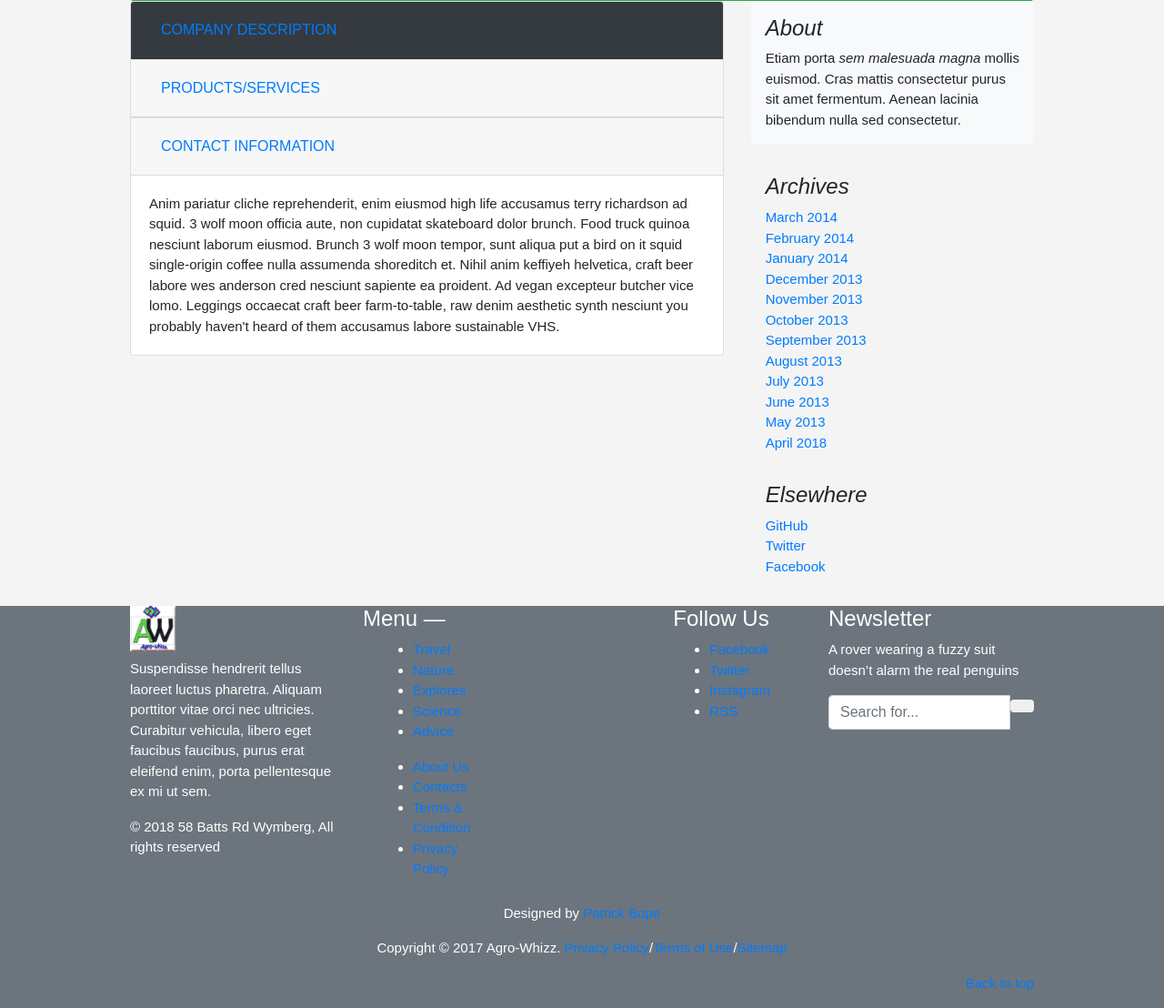
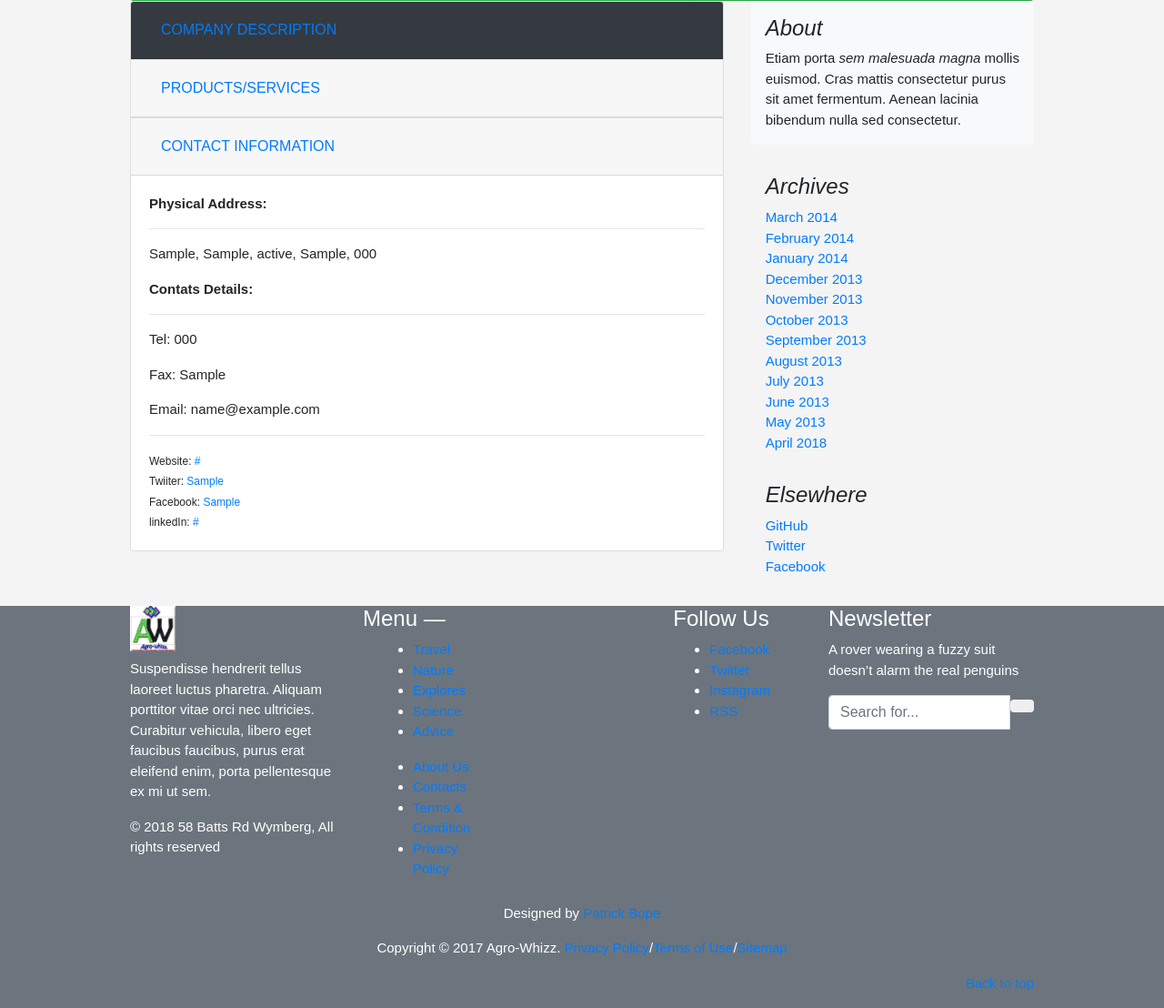
Before and after one commit to patbpm/whizzproject, a Django app: page /agrodata/foodindustrydata/1/companydetails/1/ in a window 1280 px wide, after a click on "CONTACT INFORMATION". Shown: the part 595-1703 px from the top of the page at 91% size. Run offline with Django 3.2, Linux system fonts and the light colour scheme; tables that the repository leaves empty hold one stand-in row (values such as "Sample post"); some libraries are stand-ins or nearby versions.

Commit message:
Adding the contact description in ComapnyDetails file

```diff
--- a/agrowhizz/agrodata/templates/agrodata/companyDetails.html
+++ b/agrowhizz/agrodata/templates/agrodata/companyDetails.html
@@ -84,7 +84,23 @@ Company Details
                 </div>
                 <div id="collapseThree" class="collapse" aria-labelledby="headingThree" data-parent="#accordionExample">
                   <div class="card-body">
-                    Anim pariatur cliche reprehenderit, enim eiusmod high life accusamus terry richardson ad squid. 3 wolf moon officia aute, non cupidatat skateboard dolor brunch. Food truck quinoa nesciunt laborum eiusmod. Brunch 3 wolf moon tempor, sunt aliqua put a bird on it squid single-origin coffee nulla assumenda shoreditch et. Nihil anim keffiyeh helvetica, craft beer labore wes anderson cred nesciunt sapiente ea proident. Ad vegan excepteur butcher vice lomo. Leggings occaecat craft beer farm-to-table, raw denim aesthetic synth nesciunt you probably haven't heard of them accusamus labore sustainable VHS.
+                      <div>
+                        <strong>Physical Address:</strong><hr>
+                        <p> {{ addresses.location }}, {{ addresses.city }}, {{ addresses.state }}, {{ addresses.country }}, {{ addresses.postal_code }}</p>
+                      </div>
+
+                      <div>
+                        <strong>Contats Details:</strong><hr>
+                        <p> Tel: {{ addresses.telephone }}</p>
+                        <p> Fax: {{ addresses.fax }}</p>
+                        <p> Email: {{ addresses.email }}</p>
+
+                      </div>
+                      <hr>
+                      <small>Website: <a href="{{ addresses.website }}" target="_blank">{{ addresses.website }}</a></small><br>
+                      <small>Twiiter: <a href="{{ addresses.twitter }}" target="_blank">{{ addresses.twitter }}</a></small><br>
+                      <small>Facebook: <a href="{{ addresses.facebook }}" target="_blank">{{ addresses.facebook  }}</a></small><br>
+                      <small>linkedIn: <a href="{{ addresses.linkedin }}" target="_blank">{{ addresses.linkedin }}</a></small><br>
                   </div>
                 </div>
               </div>
```
